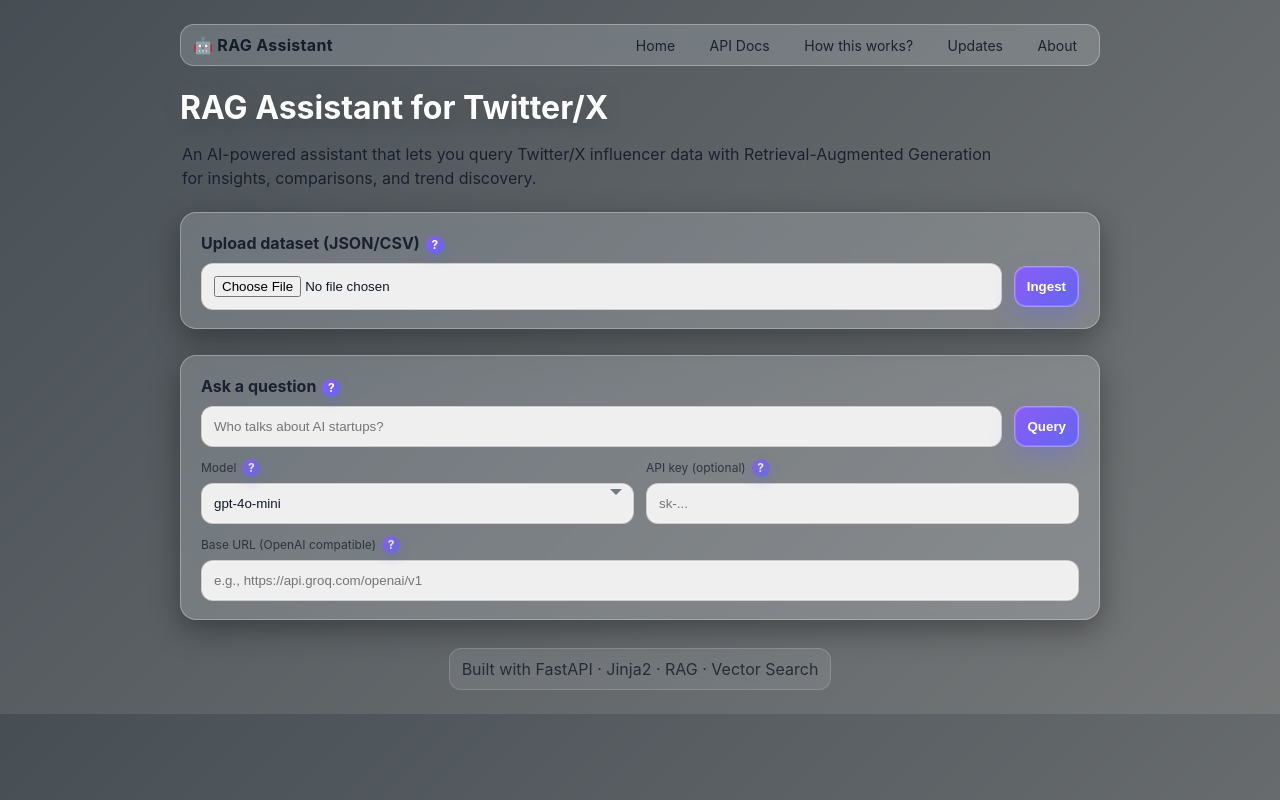
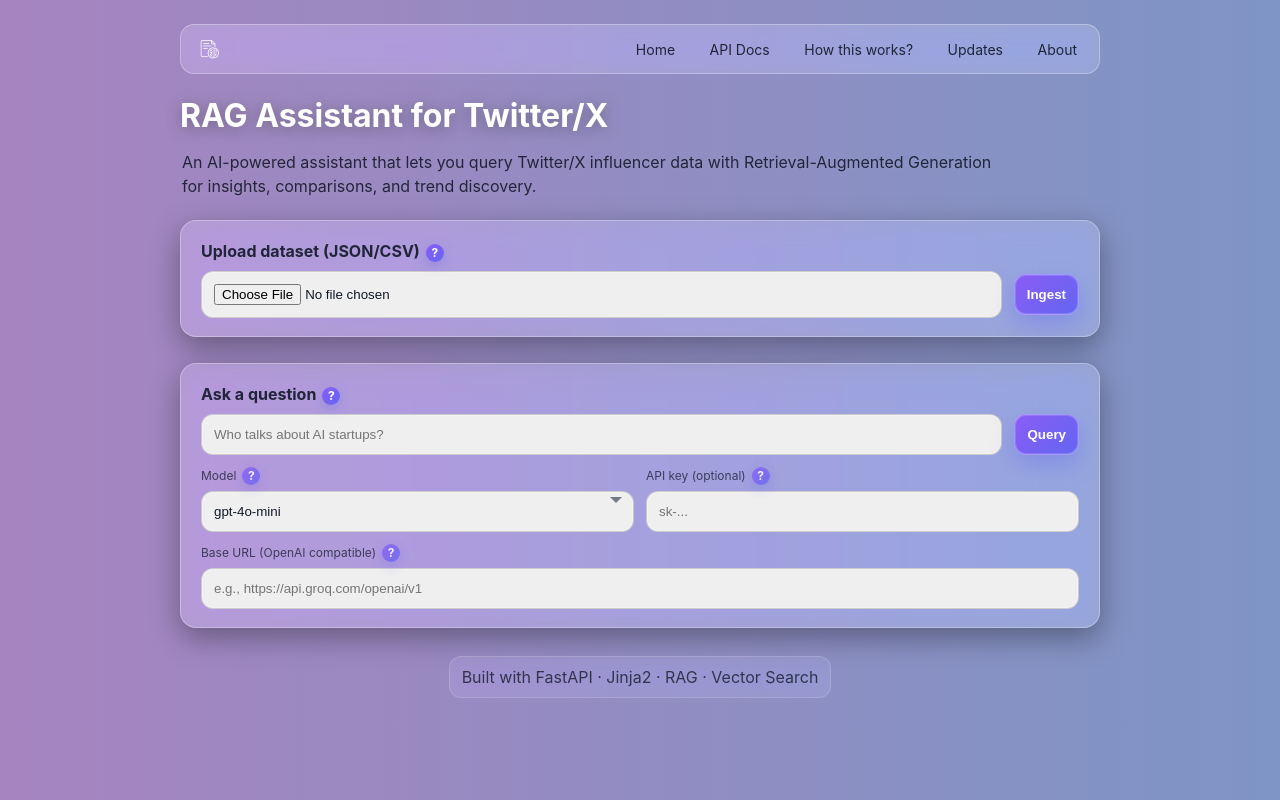
Before and after one commit to sid-2209/rag-assistant-twitter-x-influencer-knowledge-base, a Python web app: template app/templates/index.html in a window 1280 px wide. Run offline with Jinja, Linux system fonts and the light colour scheme; the template is opened without the code that fills it, so the values that code supplies are empty.

Commit message:
feat: update gradient background to #b993d6 → #8ca6db (left-to-right), replace emoji with RAG icon across all pages, optimize for 90% brightness, add project logo

```diff
--- a/app/templates/index.html
+++ b/app/templates/index.html
@@ -9,7 +9,7 @@
       body{
         font-family: -apple-system, BlinkMacSystemFont, Segoe UI, Roboto, Helvetica, Arial, sans-serif;
         margin: 24px;
-        background: linear-gradient(135deg, #8e9eab 0%, #eef2f3 100%);
+        background: linear-gradient(90deg, #b993d6 0%, #8ca6db 100%);
         color:#E5E7EB; line-height: 1.5;
         position: relative;
       }
@@ -20,7 +20,7 @@
         left: 0;
         width: 100%;
         height: 100%;
-        background: rgba(0, 0, 0, 0.5);
+        background: rgba(0, 0, 0, 0.1);
         z-index: -1;
       }
       .container{max-width: 920px; margin: 0 auto}
@@ -76,7 +76,7 @@
       }
       .nav-inner{ display:flex; align-items:center; justify-content: space-between; padding: 8px 12px }
       .brand{ font-weight: 700; letter-spacing:.3px; color:#111826; opacity:.95 }
-      .brand-logo{ height:28px; width:auto; display:block }
+      .brand-logo{ height:28px; width:auto; display:block; object-fit:contain }
       @media (min-width: 880px){ .brand-logo{ height:32px } }
       .links a{ color:#111826; opacity:.9; text-decoration:none; font-size:14px; margin-left:10px; padding:6px 10px; border-radius:8px; transition: background .12s ease }
       .links a:hover{ background: rgba(124,58,237,0.25) }
@@ -102,7 +102,7 @@
   <body>
     <nav class="topbar">
       <div class="nav-inner">
-        <div class="brand">🤖 RAG Assistant</div>
+        <img class="brand-logo" src="/static/icon/RAG%20icon.png" alt="RAG Assistant" />
         <div class="links">
           <a href="/ui">Home</a>
           <a href="/docs" target="_blank" rel="noopener">API Docs</a>
```
Also changed, not shown: app/templates/about.html (+4 -4 lines), app/templates/how-it-works.html (+4 -4 lines), app/templates/updates.html (+4 -4 lines), app/static/icon/RAG icon.png (added).
